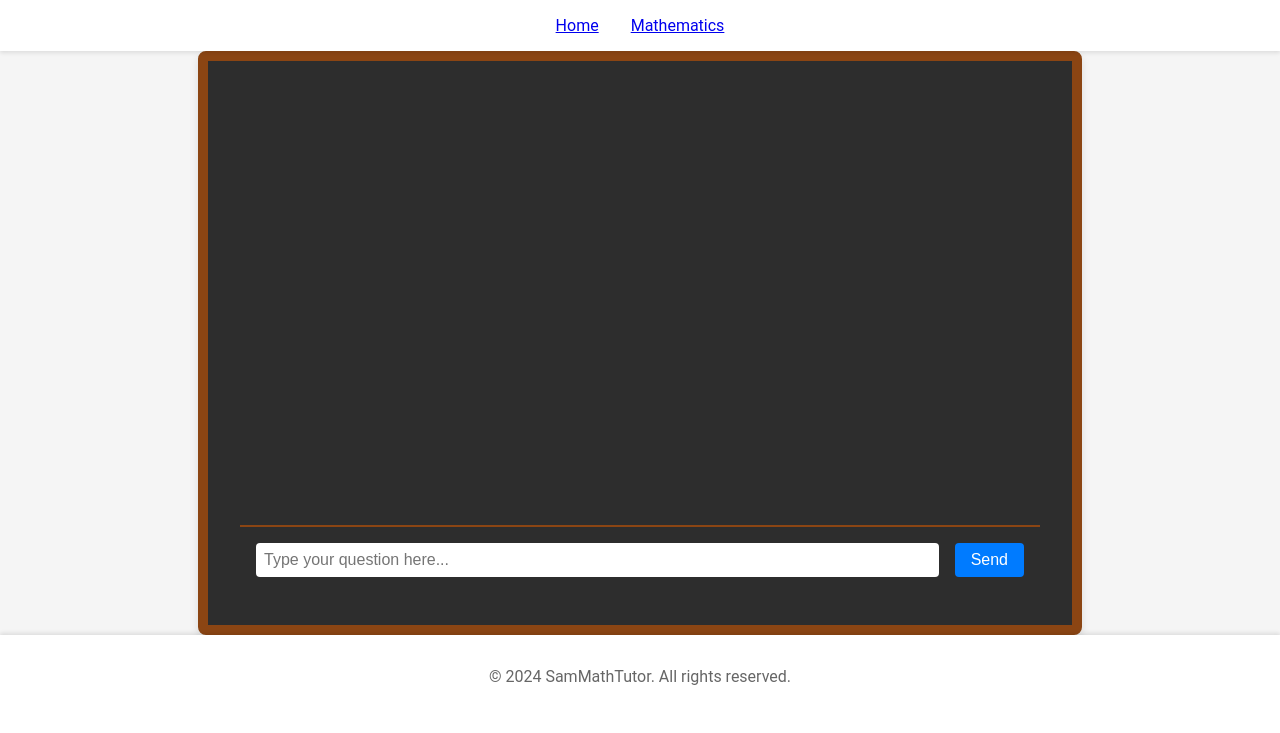
After one commit to ghlotstt/sammathtutor, a Flask app: page /arithmetic in a window 1280 px wide. The commit adds this page. Shown: the top 733 px of the page. Run offline with Flask 3, Linux system fonts and the light colour scheme.

Commit message:
implementation ui arithmetic page

```diff
--- a/app/routes.py
+++ b/app/routes.py
@@ -1,4 +1,6 @@
 from flask import render_template, current_app as app
+from flask import request, jsonify
+
 
 @app.route('/')
 @app.route('/index')
@@ -8,3 +10,17 @@ def index():
 @app.route('/mathematics')
 def mathematics():
     return render_template('subjects/math.html')
+
+
+@app.route('/arithmetic')
+def arithmetic():
+    return render_template('subjects/arithmetic.html')
+
+
+
+@app.route('/chat', methods=['POST'])
+def chat():
+    user_message = request.json.get('message')
+    # Aquí puedes integrar tu lógica de IA para responder
+    response_message = "This is a dynamic response from the arithmetic tutor."
+    return jsonify({'message': response_message})
--- /dev/null
+++ b/app/static/css/arithmetic.css
@@ -0,0 +1,73 @@
+body {
+    font-family: 'Roboto', sans-serif;
+    background-color: #f5f5f5;
+    color: #333;
+}
+
+.chat-container {
+    max-width: 800px;
+    margin: 0 auto;
+    padding: 2em;
+    background-color: #2d2d2d; /* Color de pizarrón */
+    border: 10px solid #8b4513; /* Marco de madera */
+    border-radius: 8px;
+    box-shadow: 0 4px 8px rgba(0, 0, 0, 0.1);
+}
+
+.chat-box {
+    height: 400px;
+    overflow-y: auto;
+    padding: 1em;
+    background-color: #2d2d2d;
+    color: #ffffff;
+    font-family: 'Patrick Hand', cursive; /* Fuente de gis */
+    border-bottom: 2px solid #8b4513;
+}
+
+.prompt-area {
+    display: flex;
+    align-items: center;
+    padding: 1em;
+}
+
+.prompt-area input {
+    flex: 1;
+    padding: 0.5em;
+    font-size: 1em;
+    border: none;
+    border-radius: 4px;
+    margin-right: 1em;
+}
+
+.prompt-area button {
+    padding: 0.5em 1em;
+    font-size: 1em;
+    background-color: #007bff;
+    color: #fff;
+    border: none;
+    border-radius: 4px;
+    cursor: pointer;
+}
+
+.prompt-area button:hover {
+    background-color: #0056b3;
+}
+
+
+.user-message, .assistant-message {
+    padding: 0.5em;
+    margin: 0.5em 0;
+    border-radius: 4px;
+}
+
+.user-message {
+    background-color: #007bff;
+    color: #fff;
+    text-align: right;
+}
+
+.assistant-message {
+    background-color: #8b4513;
+    color: #fff;
+    text-align: left;
+}
--- /dev/null
+++ b/app/templates/subjects/arithmetic.html
@@ -0,0 +1,22 @@
+{% extends "base.html" %}
+
+{% block head %}
+    <link rel="stylesheet" href="{{ url_for('static', filename='css/arithmetic.css') }}">
+    <link rel="stylesheet" href="https://fonts.googleapis.com/css2?family=Patrick+Hand&display=swap">
+{% endblock %}
+
+{% block content %}
+<div class="chat-container">
+    <div class="chat-box" id="chat-box">
+        <!-- Chat messages will be appended here -->
+    </div>
+    <div class="prompt-area">
+        <input type="text" id="user-input" placeholder="Type your question here...">
+        <button onclick="sendMessage()">Send</button>
+    </div>
+</div>
+{% endblock %}
+
+{% block scripts %}
+<script src="{{ url_for('static', filename='js/chat.js') }}"></script>
+{% endblock %}
--- a/app/templates/subjects/math.html
+++ b/app/templates/subjects/math.html
@@ -10,7 +10,9 @@
 <div class="topics">
     <div class="topic">
         <img src="{{ url_for('static', filename='images/arithmetic.jpg') }}" alt="Arithmetic">
-        <a href="#">Arithmetic</a>
+        <!--<a href="#">Arithmetic</a>-->
+        <a href="{{ url_for('arithmetic') }}">Arithmetic</a>
+
     </div>
     <div class="topic">
         <img src="{{ url_for('static', filename='images/algebra.jpg') }}" alt="Algebra">
```
Also changed, not shown: app/static/js/chat.js (added, +39 -0 lines), app/static/images/arithmetic_2.jpg (added).
